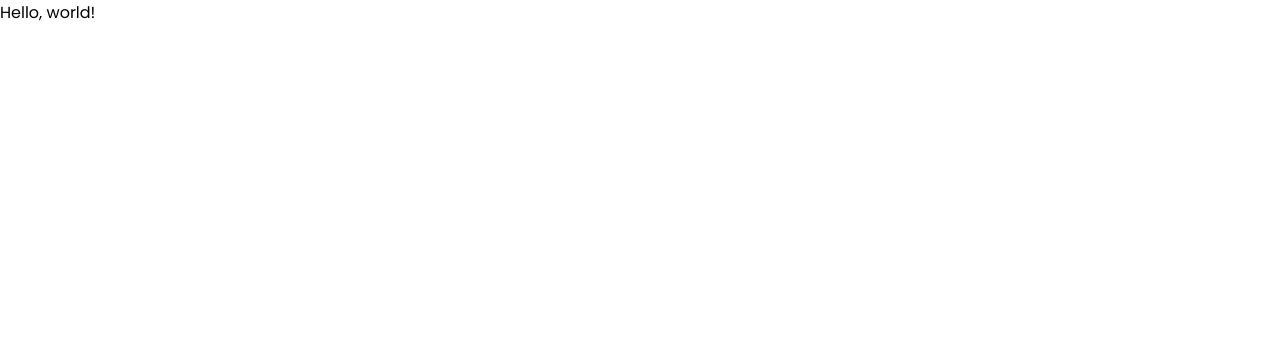
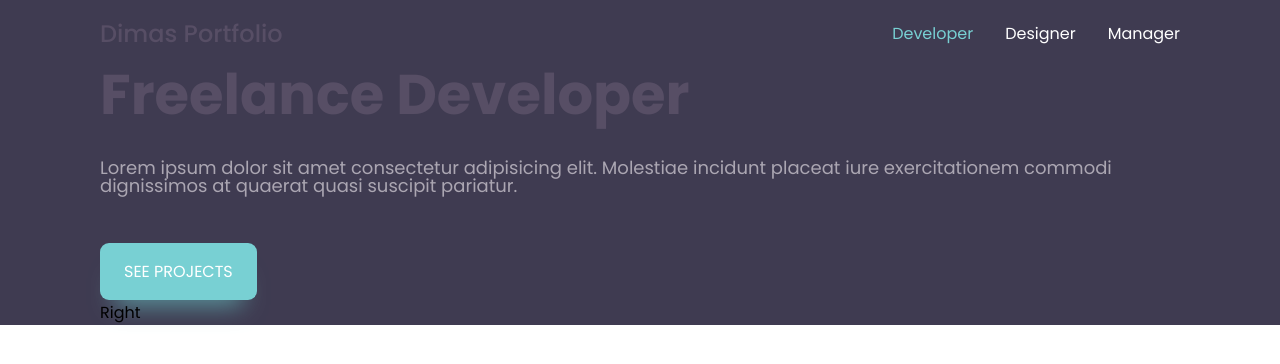
Before and after one commit to guidimas/react-portfolio, a React (Create React App) app: page / in a window 1280 px wide. Shown: the top 364 px of the page. Built offline with nearby package versions, Linux system fonts and the light colour scheme.

Commit message:
Landing page created.

```diff
--- a/src/pages/LandingPage/index.tsx
+++ b/src/pages/LandingPage/index.tsx
@@ -1,11 +1,32 @@
 import React from 'react';
+import Header from '../../components/Header';
 
-import { Container } from './styles';
+import {
+  Container,
+  Main,
+  Left,
+  Right,
+  Title,
+  Description,
+  Button,
+} from './styles';
 
 const LandingPage: React.FC = () => {
   return (
     <Container>
-      <span>Hello, world!</span>
+      <Header />
+      <Main>
+        <Left>
+          <Title>Freelance Developer</Title>
+          <Description>
+            Lorem ipsum dolor sit amet consectetur adipisicing elit. Molestiae
+            incidunt placeat iure exercitationem commodi dignissimos at quaerat
+            quasi suscipit pariatur.
+          </Description>
+          <Button>See projects</Button>
+        </Left>
+        <Right>Right</Right>
+      </Main>
     </Container>
   );
 };
--- a/src/pages/LandingPage/styles.ts
+++ b/src/pages/LandingPage/styles.ts
@@ -1,3 +1,47 @@
 import styled from 'styled-components';
 
-export const Container = styled.div``;
+export const Container = styled.div`
+  background: #3f3b51;
+`;
+
+export const Main = styled.main`
+  max-width: 1080px;
+  margin: 0 auto;
+`;
+
+/* Left */
+export const Left = styled.section``;
+
+export const Title = styled.h2`
+  font-size: 56px;
+  color: #574e65;
+  line-height: 56px;
+  font-weight: 700px;
+`;
+
+export const Description = styled.div`
+  color: #aba6b2;
+  font-size: 18px;
+  line-height: 18px;
+  margin-top: 2em;
+`;
+
+export const Button = styled.button`
+  border: 0;
+  background: #78d0d3;
+  margin-top: 3em;
+  border-radius: 9px;
+  text-transform: uppercase;
+  padding: 1em 1.5em;
+  box-shadow: 0px 20px 25px -15px rgba(100, 177, 180, 0.8);
+  transition: all 0.2s linear;
+  color: white;
+
+  &:hover {
+    background: #78c9cc;
+    box-shadow: 0px 26px 25px -21px rgba(100, 177, 180, 0.8);
+  }
+`;
+
+/* Right */
+export const Right = styled.section``;
```
